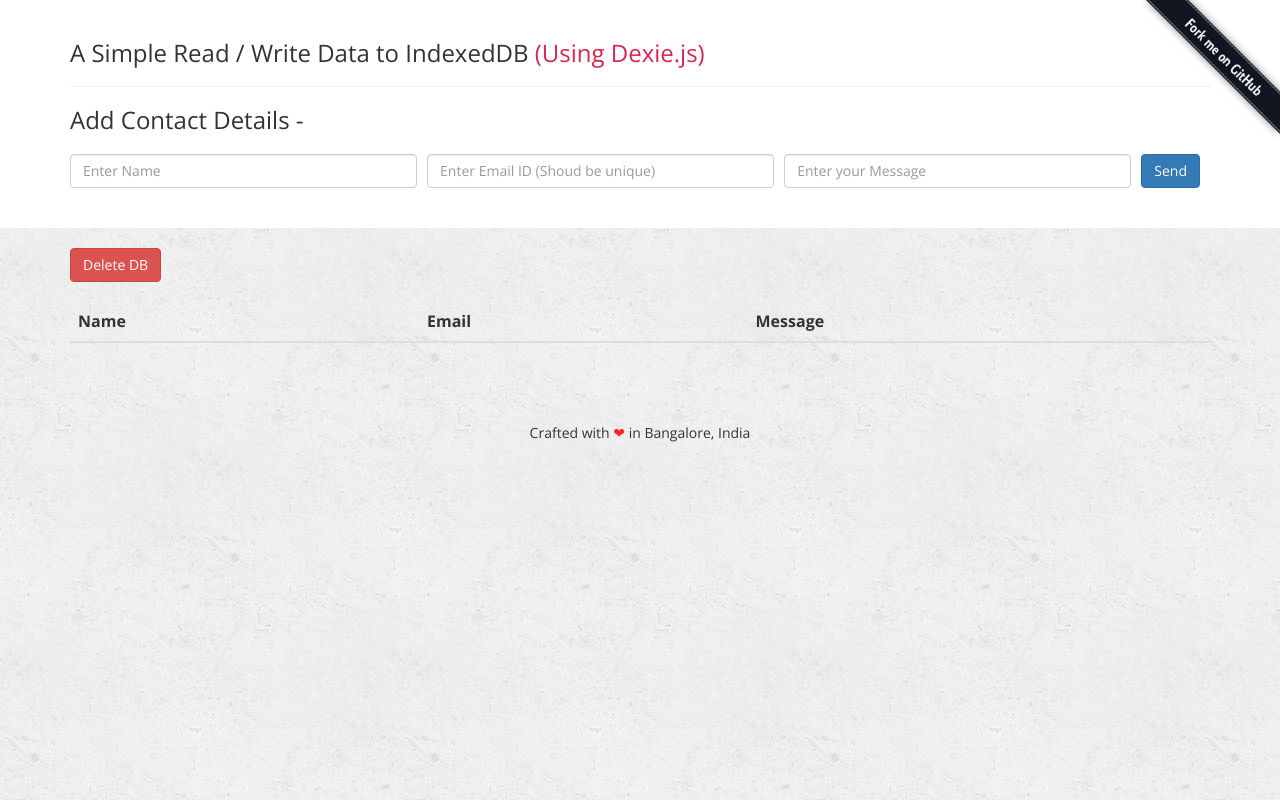
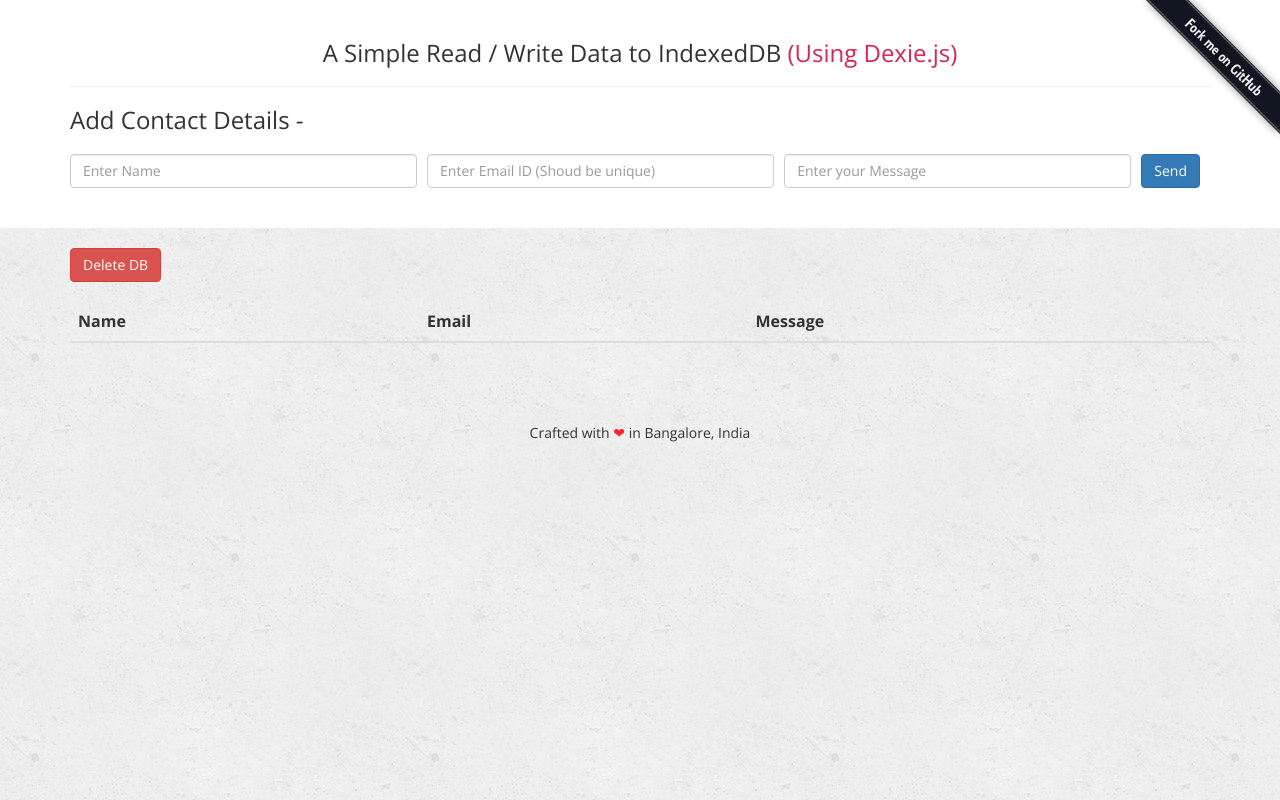
Before and after one commit to ashwinkshenoy/indexedDB, a plain HTML site: page index.html in a window 1280 px wide. Drawn offline with nearby package versions, Linux system fonts and the light colour scheme.

Commit message:
head alignment

```diff
--- a/index.html
+++ b/index.html
@@ -26,7 +26,7 @@
 				<img style="position: absolute; top: 0; right: 0; border: 0;" src="assets/img/fork.png">
 			</a>
 			<div class="container">
-				<h3 class="text-left">
+				<h3 class="text-center">
 					A Simple Read / Write Data to IndexedDB <a href="http://dexie.org" target="_blank">(Using Dexie.js)</a>
 				</h3>
 				<hr>
```
